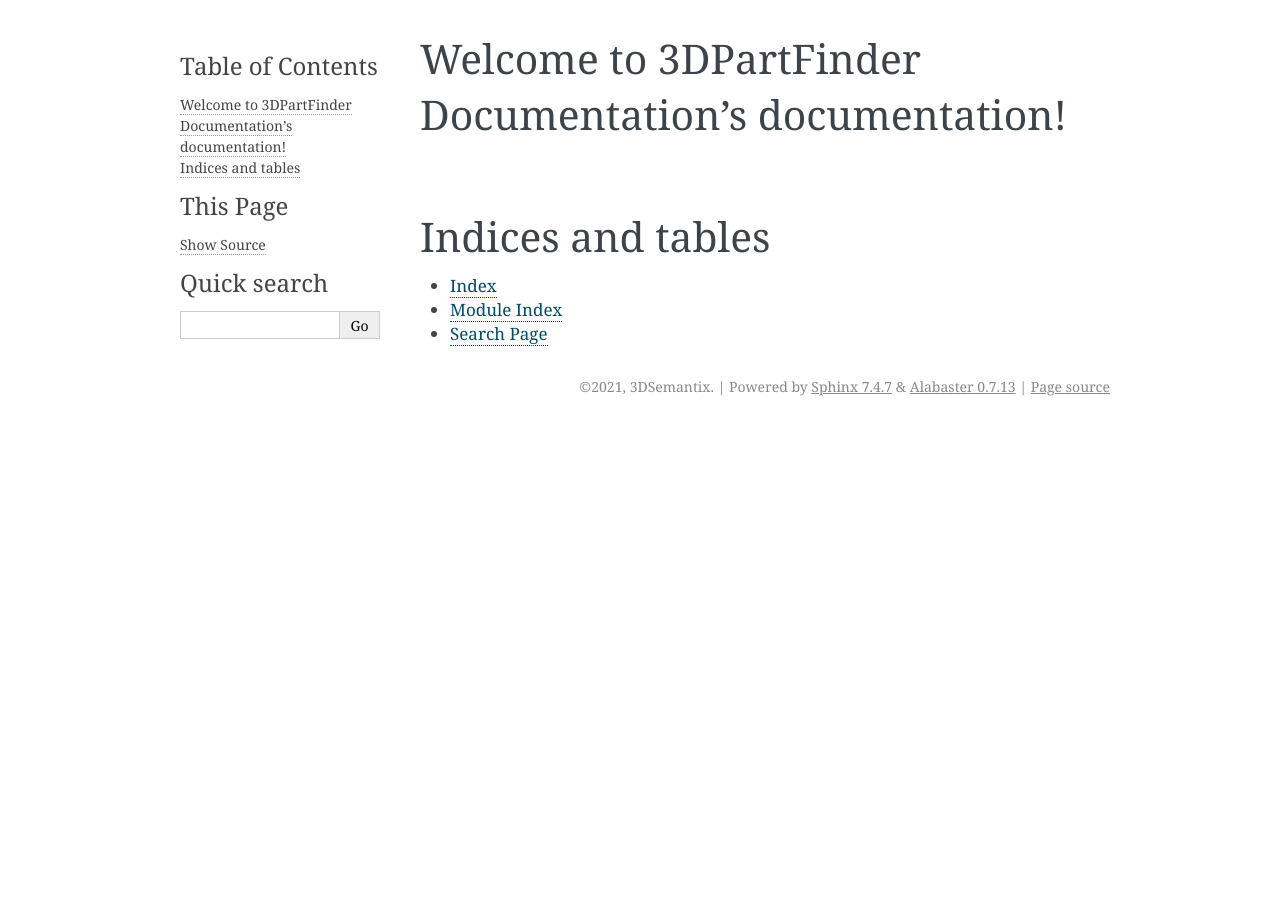
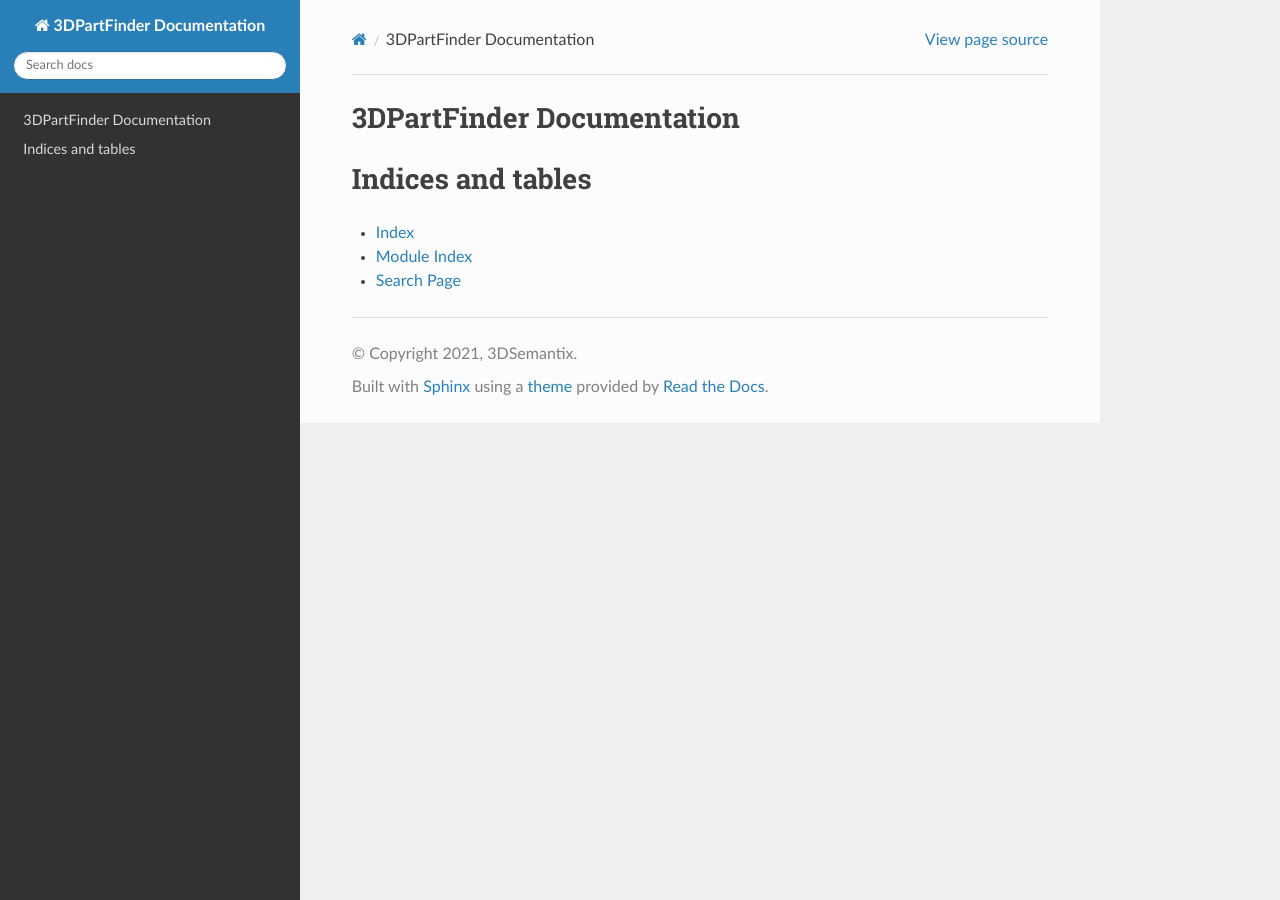
Before and after one commit to 3DSemantix/Documentation, a Sphinx documentation site: the page built from docs/source/index.rst, in a window 1280 px wide. Built offline with Sphinx 7.4.7 and the Read the Docs theme 2.0.0, drawn with Linux system fonts in a browser that asks for light colours.

Commit message:
added theme

```diff
--- a/docs/source/conf.py
+++ b/docs/source/conf.py
@@ -47,7 +47,8 @@
 # The theme to use for HTML and HTML Help pages.  See the documentation for
 # a list of builtin themes.
 #
-html_theme = 'alabaster'
+# html_theme = 'alabaster'
+html_theme = 'sphinx_rtd_theme'
 
 # Add any paths that contain custom static files (such as style sheets) here,
 # relative to this directory. They are copied after the builtin static files,
--- a/docs/source/index.rst
+++ b/docs/source/index.rst
@@ -3,7 +3,7 @@
    You can adapt this file completely to your liking, but it should at least
    contain the root `toctree` directive.
 
-Welcome to 3DPartFinder Documentation's documentation!
+3DPartFinder Documentation
 ======================================================
 
 .. toctree::
```
Also changed, not shown: README.md (+1 -0 lines).
